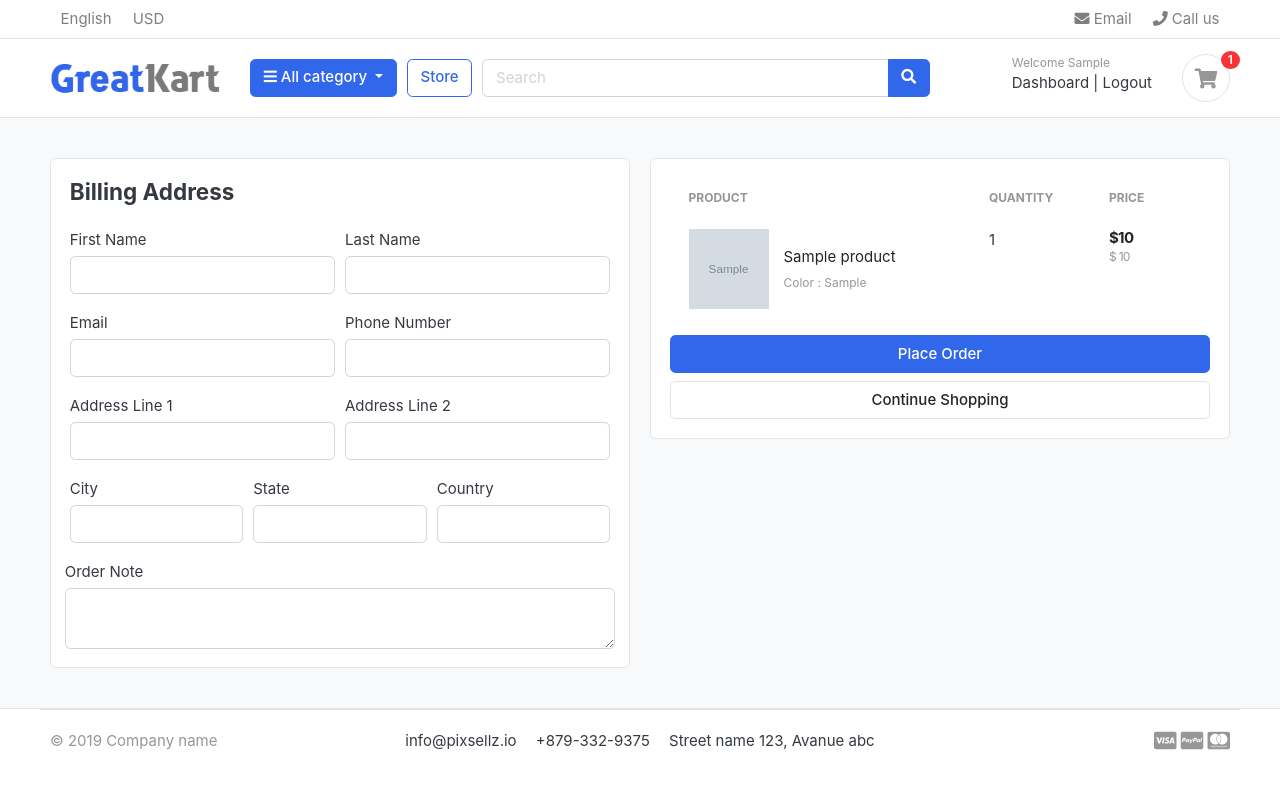
After one commit to Aqsa234/ecommerce_django, a Django app: page /cart/checkout/ in a window 1280 px wide. The commit adds this page. Run offline with Django 3.2, Linux system fonts and the light colour scheme; a user stored in the database is signed in; tables that the repository leaves empty hold one stand-in row (values such as "Sample post"); grey boxes marked "Sample" are stand-in pictures; some libraries are stand-ins or nearby versions; some web fonts are replaced.

Commit message:
handled cart and checkout page for logged in users

```diff
--- a/carts/context_processors.py
+++ b/carts/context_processors.py
@@ -9,7 +9,10 @@ def counter(request):
     else:
         try:
             cart = Cart.objects.filter(cart_id=_cart_id(request))
-            cart_items = CartItem.objects.all().filter(cart=cart[:1])
+            if request.user.is_authenticated:
+                cart_items = CartItem.objects.all().filter(user=request.user)
+            else:
+                cart_items = CartItem.objects.all().filter(cart=cart[:1])
 
             for cart_item in cart_items:
                 cart_count += cart_item.quanity
--- a/carts/models.py
+++ b/carts/models.py
@@ -1,5 +1,6 @@
 from django.db import models
 from store.models import Product,Variation
+from accounts.models import Account
 
 # Create your models here.
 
@@ -11,9 +12,10 @@ class Cart(models.Model):
         return self.cart_id
 
 class CartItem(models.Model):
+    user = models.ForeignKey(Account,on_delete=models.CASCADE, null=True)
     product = models.ForeignKey(Product,on_delete=models.CASCADE)
     variations = models.ManyToManyField(Variation,blank=True)
-    cart =    models.ForeignKey(Cart,on_delete=models.CASCADE)
+    cart =  models.ForeignKey(Cart,on_delete=models.CASCADE,null=True)
     quanity = models.IntegerField()
     is_active = models.BooleanField(default=True)
 
--- a/carts/urls.py
+++ b/carts/urls.py
@@ -6,6 +6,7 @@ urlpatterns = [
     path('add_cart/<int:product_id>/',views.add_cart,name='add_cart'),
     path('remove_cart/<int:product_id>/<int:cart_item_id>',views.remove_cart,name='remove_cart'),
     path('remove_cart_item/<int:product_id>/<int:cart_item_id>',views.remove_cart_item,name='remove_cart_item'),
+    path('checkout/',views.checkout,name='checkout'),
 
 
 ]
--- a/carts/views.py
+++ b/carts/views.py
@@ -1,8 +1,9 @@
 from django.shortcuts import render,redirect,get_object_or_404
 from store.models import Product,Variation
 from .models import Cart,CartItem
-
+from django.core.exceptions import ObjectDoesNotExist
 from django.http import HttpResponse
+from django.contrib.auth.decorators import login_required
 
 
 # Create your views here.
@@ -15,73 +16,139 @@ def _cart_id(request):
     return cart
 
 def add_cart(request,product_id):
+    current_user = request.user
     product = Product.objects.get(id=product_id)
-    product_variation = []
-    if request.method == 'POST':
-        for item in request.POST:
-            key = item
-            value = request.POST[key]
-            try:
-                variation = Variation.objects.get(product=product,variation_category__iexact=key,variation_value__iexact=value)
-                product_variation.append(variation)
-            except:
-                pass
-    try:
-        cart = Cart.objects.get(cart_id=_cart_id(request))
-    except Cart.DoesNotExist:
-        cart = Cart.objects.create(
-            cart_id = _cart_id(request)
-        )
-    cart.save()
+    # if the user is is_authenticated
+    if current_user.is_authenticated:
+        product_variation = []
+        if request.method == 'POST':
+            for item in request.POST:
+                key = item
+                value = request.POST[key]
+                try:
+                    variation = Variation.objects.get(product=product,variation_category__iexact=key,variation_value__iexact=value)
+                    product_variation.append(variation)
+                except:
+                    pass
 
-    is_cart_item_exists = CartItem.objects.filter(product=product,cart=cart).exists()
-    if is_cart_item_exists:
-        cart_item = CartItem.objects.filter(product=product,cart=cart)
-        # existing_variation -> database
-        # current_variation -> product_variation
-        # item_id -> database
-        ex_var_list = []
-        id = []
-        for item in cart_item:
-            existing_variation = item.variations.all()
-            ex_var_list.append(list(existing_variation))
-            id.append(item.id)
 
-        print(ex_var_list)
+        is_cart_item_exists = CartItem.objects.filter(product=product,user=current_user).exists()
+        if is_cart_item_exists:
+            cart_item = CartItem.objects.filter(product=product,user=current_user)
+            # existing_variation -> database
+            # current_variation -> product_variation
+            # item_id -> database
+            ex_var_list = []
+            id = []
+            for item in cart_item:
+                existing_variation = item.variations.all()
+                ex_var_list.append(list(existing_variation))
+                id.append(item.id)
 
-        if product_variation in ex_var_list:
-            #increase the cart item quntity
-            index = ex_var_list.index(product_variation)
-            item_id = id[index]
-            item = CartItem.objects.get(product=product,id=item_id)
-            item.quanity += 1
-            item.save()
+            # print(ex_var_list)
+
+            if product_variation in ex_var_list:
+                #increase the cart item quntity
+                index = ex_var_list.index(product_variation)
+                item_id = id[index]
+                item = CartItem.objects.get(product=product,id=item_id)
+                item.quanity += 1
+                item.save()
+            else:
+                #create a new cart item
+                item = CartItem.objects.create(product=product,quanity=1,user=current_user)
+                if len(product_variation) > 0:
+                    item.variations.clear()
+                    item.variations.add(*product_variation)
+                item.save()
         else:
-            #create a new cart item
-            item = CartItem.objects.create(product=product,quanity=1,cart=cart)
+            cart_item = CartItem.objects.create(
+                product = product,
+                quanity = 1,
+                user = current_user,
+            )
             if len(product_variation) > 0:
-                item.variations.clear()
-                item.variations.add(*product_variation)
-            item.save()
+                cart_item.variations.clear()
+                cart_item.variations.add(*product_variation)
+            cart_item.save()
+        return redirect('cart')
+
+    # if the user is not is_authenticated
     else:
-        cart_item = CartItem.objects.create(
-            product = product,
-            quanity = 1,
-            cart = cart,
-        )
-        if len(product_variation) > 0:
-            cart_item.variations.clear()
-            cart_item.variations.add(*product_variation)
-        cart_item.save()
-    # return HttpResponse(cart_item.quanity)
-    # exit()
-    return redirect('cart')
+        product_variation = []
+        if request.method == 'POST':
+            for item in request.POST:
+                key = item
+                value = request.POST[key]
+                try:
+                    variation = Variation.objects.get(product=product,variation_category__iexact=key,variation_value__iexact=value)
+                    product_variation.append(variation)
+                except:
+                    pass
+        try:
+            cart = Cart.objects.get(cart_id=_cart_id(request))
+        except Cart.DoesNotExist:
+            cart = Cart.objects.create(
+                cart_id = _cart_id(request)
+            )
+        cart.save()
+
+        is_cart_item_exists = CartItem.objects.filter(product=product,cart=cart).exists()
+        if is_cart_item_exists:
+            cart_item = CartItem.objects.filter(product=product,cart=cart)
+            # existing_variation -> database
+            # current_variation -> product_variation
+            # item_id -> database
+            ex_var_list = []
+            id = []
+            for item in cart_item:
+                existing_variation = item.variations.all()
+                ex_var_list.append(list(existing_variation))
+                id.append(item.id)
+
+            print(ex_var_list)
+
+            if product_variation in ex_var_list:
+                #increase the cart item quntity
+                index = ex_var_list.index(product_variation)
+                item_id = id[index]
+                item = CartItem.objects.get(product=product,id=item_id)
+                item.quanity += 1
+                item.save()
+            else:
+                #create a new cart item
+                item = CartItem.objects.create(product=product,quanity=1,cart=cart)
+                if len(product_variation) > 0:
+                    item.variations.clear()
+                    item.variations.add(*product_variation)
+                item.save()
+        else:
+            cart_item = CartItem.objects.create(
+                product = product,
+                quanity = 1,
+                cart = cart,
+            )
+            if len(product_variation) > 0:
+                cart_item.variations.clear()
+                cart_item.variations.add(*product_variation)
+            cart_item.save()
+
+        return redirect('cart')
+
+
+
+
 
 def remove_cart(request,product_id,cart_item_id):
-    cart = Cart.objects.get(cart_id=_cart_id(request))
+
     product = get_object_or_404(Product,id=product_id)
     try:
-        cart_item = CartItem.objects.get(product=product,cart=cart,id=cart_item_id)
+        if request.user.is_authenticated:
+           cart_item = CartItem.objects.get(product=product,user=request.user,id=cart_item_id)
+        else:
+            cart = Cart.objects.get(cart_id=_cart_id(request))
+            cart_item = CartItem.objects.get(product=product,cart=cart,id=cart_item_id)
+
         if cart_item.quanity > 1:
             cart_item.quanity -= 1
             cart_item.save()
@@ -92,9 +159,13 @@ def remove_cart(request,product_id,cart_item_id):
     return redirect('cart')
 
 def remove_cart_item(request,product_id,cart_item_id):
-    cart = Cart.objects.get(cart_id=_cart_id(request))
+
     product = get_object_or_404(Product,id=product_id)
-    cart_item = CartItem.objects.get(product=product,cart=cart,id=cart_item_id)
+    if request.user.is_authenticated:
+        cart_item = CartItem.objects.get(product=product,user=request.user,id=cart_item_id)
+    else:
+        cart = Cart.objects.get(cart_id=_cart_id(request))
+        cart_item = CartItem.objects.get(product=product,cart=cart,id=cart_item_id)
     cart_item.delete()
     return redirect('cart')
 
@@ -104,8 +175,11 @@ def cart(request,total=0,quanity=0,cart_items = None):
     try:
         tax = 0
         grand_total = 0
-        cart = Cart.objects.get(cart_id=_cart_id(request))
-        cart_items = CartItem.objects.filter(cart=cart,is_active=True)
+        if request.user.is_authenticated:
+            cart_items = CartItem.objects.filter(user=request.user, is_active=True)
+        else:
+            cart = Cart.objects.get(cart_id=_cart_id(request))
+            cart_items = CartItem.objects.filter(cart=cart,is_active=True)
         for cart_item in cart_items:
             total += (cart_item.product.price * cart_item.quanity)
             quanity += cart_item.quanity
@@ -122,5 +196,31 @@ def cart(request,total=0,quanity=0,cart_items = None):
         'tax':tax,
     }
 
+    return render(request,'store/cart.html',context)
 
-    return render(request,'store/cart.html',context)
+@login_required(login_url='login')
+def checkout(request,total=0,quanity=0,cart_items = None):
+    try:
+        tax = 0
+        grand_total = 0
+        if request.user.is_authenticated:
+            cart_items = CartItem.objects.filter(user=request.user, is_active=True)
+        else:
+            cart = Cart.objects.get(cart_id=_cart_id(request))
+            cart_items = CartItem.objects.filter(cart=cart,is_active=True)
+        for cart_item in cart_items:
+            total += (cart_item.product.price * cart_item.quanity)
+            quanity += cart_item.quanity
+        tax =(2* total) / 100
+        grand_total = total + tax
+    except ObjectDoesNotExist:
+        pass
+
+    context = {
+        'total':total,
+        'quanity': quanity,
+        'cart_items': cart_items,
+        'grand_total' :grand_total,
+        'tax':tax,
+    }
+    return render(request,'store/checkout.html',context)
--- a/templates/store/cart.html
+++ b/templates/store/cart.html
@@ -106,7 +106,7 @@
                 <p class="text-center mb-3">
                     <img src="{% static './images/misc/payments.png' %}" height="26">
                 </p>
-                <a href="./place-order.html" class="btn btn-primary btn-block"> Checkout </a>
+                <a href="{% url 'checkout' %}" class="btn btn-primary btn-block"> Checkout </a>
                 <a href="{% url 'store' %}" class="btn btn-light btn-block">Continue Shopping</a>
             </div> <!-- card-body.// -->
             </div> <!-- card.// -->
--- /dev/null
+++ b/templates/store/checkout.html
@@ -0,0 +1,142 @@
+{% extends 'base.html' %}
+
+{% load static %}
+
+{% block content %}
+
+<section class="section-content padding-y bg">
+    <div class="container">
+
+    <!-- ============================ COMPONENT 1 ================================= -->
+
+    <div class="row">
+        <aside class="col-lg-6">
+    <div class="card">
+        <div class="card-body">
+            <h4 class="card-title mb-4">Billing Address</h4>
+            <form action="#" method="POST">
+                {% csrf_token %}
+                <div class="form-row">
+                  <div class="col form-group">
+                    <label for="">First Name</label>
+                    <input type="text" name="first_name" class="form-control" required>
+                  </div>
+                  <div class="col form-group">
+                    <label for="">Last Name</label>
+                    <input type="text" name="last_name" class="form-control" required>
+                  </div>
+                </div>
+                <div class="form-row">
+                  <div class="col form-group">
+                    <label for="">Email</label>
+                    <input type="email" name="email" class="form-control" required>
+                  </div>
+                  <div class="col form-group">
+                    <label for="">Phone Number</label>
+                    <input type="text" name="phone" class="form-control" required>
+                  </div>
+                </div>
+                <div class="form-row">
+                  <div class="col form-group">
+                    <label for="">Address Line 1</label>
+                    <input type="text" name="address_line_1" class="form-control" required>
+                  </div>
+                  <div class="col form-group">
+                    <label for="">Address Line 2</label>
+                    <input type="text" name="address_line_2" class="form-control">
+                  </div>
+                </div>
+                <div class="form-row">
+                  <div class="col form-group">
+                    <label for="">City</label>
+                    <input type="text" name="city" class="form-control" required>
+                  </div>
+                  <div class="col form-group">
+                    <label for="">State</label>
+                    <input type="text" name="state" class="form-control" required>
+                  </div>
+                  <div class="col form-group">
+                    <label for="">Country</label>
+                    <input type="text" name="country" class="form-control" required>
+                  </div>
+                  </div>
+                  <div class="form-row">
+                    <label for="">Order Note</label>
+                    <textarea name="order_note" rows="2" class="form-control"></textarea>
+                  </div>
+
+
+        </div>
+    </div> <!-- card.// -->
+
+        </aside> <!-- col.// -->
+        <aside class="col-lg-6">
+
+            <div class="card">
+            <div class="card-body">
+                <table class="table table-borderless table-shopping-cart">
+                    <thead class="text-muted">
+                    <tr class="small text-uppercase">
+                      <th scope="col">Product</th>
+                      <th scope="col" width="120">Quantity</th>
+                      <th scope="col" width="120">Price</th>
+                    </tr>
+                    </thead>
+                    <tbody>
+                        {% for cart_item in cart_items %}
+                    <tr>
+                        <td>
+                            <figure class="itemside align-items-center">
+                                <div class="aside"><img src="{{ cart_item.product.images.url}}" class="img-sm"></div>
+                                <figcaption class="info">
+                                    <a href="{{ cart_item.product.get_url }}" class="title text-dark">{{ cart_item.product.product_name}}</a>
+                                    <p class="text-muted small">
+                                        {% if cart_item.variations.all %}
+                                          {% for item in cart_item.variations.all %}
+                                             {{item.variation_category | capfirst }} : {{item.variation_value | capfirst}} <br>
+                                          {% endfor%}
+
+                                        {% endif%}
+                                    </p>
+                                </figcaption>
+                            </figure>
+                        </td>
+                        <td>
+                            <!-- col.// -->
+                             <label for="">{{cart_item.quanity}}</label>
+                        </td>
+                        <td>
+                            <div class="price-wrap">
+                                <var class="price">${{cart_item.sub_total}}</var>
+                                <small class="text-muted">$ {{ cart_item.product.price}}</small>
+                            </div> <!-- price-wrap .// -->
+                        </td>
+
+                    </tr>
+                    {% endfor %}
+
+                    </tbody>
+                    </table>
+                <button type="submit" name="submit" class="btn btn-primary btn-block"> Place Order </button>
+
+                <a href="{% url 'store' %}" class="btn btn-light btn-block">Continue Shopping</a>
+            </form>
+            </div> <!-- card-body.// -->
+            </div> <!-- card.// -->
+
+
+
+
+    </aside> <!-- col.// -->
+
+
+    </div> <!-- row.// -->
+
+
+    <!-- ============================ COMPONENT 1 END .// ================================= -->
+
+    </div> <!-- container .//  -->
+    </section>
+
+
+{% endblock %}
```
Also changed, not shown: accounts/views.py (+56 -1 lines), carts/migrations/0003_auto_20240823_1459.py (added).
